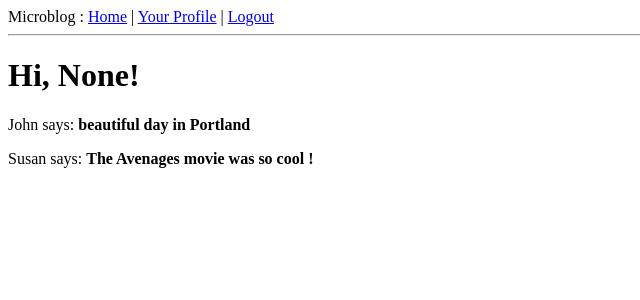
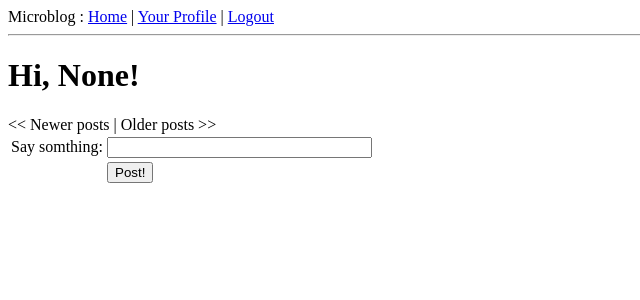
Before and after one commit to peachbupt/Lab, a Flask app: page / in a window 1280 px wide. Shown: the top 300 px of the page, without its empty margins (0-640 px from the left). Run offline with Flask 2, Linux system fonts and the light colour scheme; a user stored in the database is signed in; data comes from the database, SQL or seed files in the repository; data that the repository does not hold is empty; parts of the project's set-up code (start-up, migrations or seed data) failed here and were passed over.

Commit message:
[microblog] - Part IX, Pagination

```diff
--- a/microblog/app/forms.py
+++ b/microblog/app/forms.py
@@ -26,3 +26,6 @@
                 append('This nickname is already in use. Please choose another one.')
             return False
         return True
+
+class PostForm(Form):
+    post = StringField('post', validators= [DataRequired()])
--- a/microblog/app/models.py
+++ b/microblog/app/models.py
@@ -70,10 +70,10 @@
         return self.followed.filter(followers.c.followed_id == user.id).count() > 0
 
     def followed_posts(self):
-        return Post.query.join(followers, (followers.c.followed_id == Post.user_id))\
-            .filter(followers.c.follower_id == self.id)\
-            .order_by(Post.timestamp.desc())
-
+        return Post.query.join(
+            followers, (followers.c.followed_id == Post.user_id)).filter(
+                followers.c.follower_id == self.id).order_by(
+                    Post.timestamp.desc())
 
 class Post(db.Model):
     id = db.Column(db.Integer, primary_key = True)
--- a/microblog/app/templates/index.html
+++ b/microblog/app/templates/index.html
@@ -1,11 +1,29 @@
 {% extends "base.html"%}
 {% block content %}
     <body>
-        <h1>Hi, {{user.nickname}}!</h1>
-        {% for post in posts%}
-        <div>
-            <p> {{ post.author.nickname }} says: <b> {{post.body}} </b></p>
-        </div>
+        <h1>Hi, {{g.user.nickname}}!</h1>
+        <form action="" method="post" name="post">
+            {{ form.hidden_tag() }}
+            <table>
+                <tr>
+                    <td>Say somthing:</td>
+                    <td>{{ form.post(size=30, maxlength = 140)}}</td>
+                    <td>
+                        {% for error in form.post.errors %}
+                        <span style="color: red;">[{{ error }}]</span><br>
+                        {%endfor%}
+                    </td>
+                </tr>
+                <tr>
+                    <td></td>
+                    <td><input type="submit" value="Post!"></td>
+                    <td></td>
+                </tr>
+        </form>
+        {% for post in posts.items %}
+            {% include 'post.html' %}
         {% endfor %}
+        {% if posts.has_prev %}<a href="{{ url_for('index', page=posts.prev_num) }}">&lt;&lt; Newer posts</a>{% else %}&lt;&lt; Newer posts{% endif %} |
+{% if posts.has_next %}<a href="{{ url_for('index', page=posts.next_num) }}">Older posts &gt;&gt;</a>{% else %}Older posts &gt;&gt;{% endif %}
     </body>
 {% endblock%}
--- a/microblog/app/views.py
+++ b/microblog/app/views.py
@@ -2,27 +2,32 @@
 from flask_login import login_user, logout_user, current_user, login_required
 from app import app, db, lm, oid
 from datetime import datetime
-from .forms import LoginForm, EditForm
-from .models import User
+from .forms import LoginForm, EditForm, PostForm
+from .models import User, Post
+from config import POSTS_PER_PAGE
 
-@app.route('/')
-@app.route('/index')
+@app.route('/', methods=['GET', 'POST'])
+@app.route('/index', methods=['GET', 'POST'])
+@app.route('/index/<int:page>', methods=['GET', 'POST'])
 @login_required
-def index():
-    user = g.user
-    posts = [
-    {
-        'author' : {'nickname': 'John'},
-        'body': 'beautiful day in Portland'
-    },
-    {
-        'author' : {'nickname': 'Susan'},
-        'body' : "The Avenages movie was so cool !"
-    }
-    ]
+def index(page = 1):
+    form = PostForm()
+    if form.validate_on_submit():
+        post = Post(body=form.post.data,\
+            timestamp = datetime.utcnow(), author=g.user)
+        db.session.add(post)
+        db.session.commit()
+        flash('Your post is now live!')
+        return redirect(url_for('index'))
+
+    # Calling all() on this query
+    # just retrieves all the posts into a list,
+    posts = g.user.followed_posts().paginate(page, POSTS_PER_PAGE, False)
+
+    print posts
     return render_template("index.html",
         title = "Home",
-        user = user,
+        form = form,
         posts = posts)
 
 @app.route('/login', methods = ['GET', 'POST'])
@@ -57,6 +62,9 @@
         user = User(nickname = nickname, email = resp.email)
         db.session.add(user)
         db.session.commit()
+        #make the user follow him/herself
+        db.session.add(user.follow(user))
+        db.session.commit()
     remember_me = False
     if 'remember_me' in session:
         remember_me = session['remember_me']
@@ -77,21 +85,6 @@
     logout_user()
     return redirect(url_for('index'))
 
-@app.route('/user/<nickname>')
-@login_required
-def user(nickname):
-    user = User.query.filter_by(nickname = nickname).first()
-    if user == None:
-        flash("User {} not found".format(nickname))
-        return redirect('index')
-    posts = [
-        {'author': user, 'body': 'Test post #1'},
-        {'author': user, 'body': 'Test post #2'}
-    ]
-    return render_template('user.html',
-        user = user,
-        posts = posts)
-
 @app.route('/edit', methods=['GET', 'POST'])
 @login_required
 def edit():
@@ -108,6 +101,57 @@
         form.about_me.data = g.user.about_me
     return render_template('edit.html', form=form)
 
+@app.route('/follow/<nickname>')
+@login_required
+def follow(nickname):
+    user = User.query.filter_by(nickname=nickname).first()
+    if user is None:
+        flash('User %s not found.' % nickname)
+        return redirect(url_for('index'))
+    if user == g.user:
+        flash('You can\'t follow yourself!')
+        return redirect(url_for('user', nickname=nickname))
+    u = g.user.follow(user)
+    if u is None:
+        flash('Cannot follow ' + nickname + '.')
+        return redirect(url_for('user', nickname=nickname))
+    db.session.add(u)
+    db.session.commit()
+    flash('You are now following ' + nickname + '!')
+    return redirect(url_for('user', nickname=nickname))
+
+@app.route('/unfollow/<nickname>')
+@login_required
+def unfollow(nickname):
+    user = User.query.filter_by(nickname=nickname).first()
+    if user is None:
+        flash('User %s not found.' % nickname)
+        return redirect(url_for('index'))
+    if user == g.user:
+        flash('You can\'t unfollow yourself!')
+        return redirect(url_for('user', nickname=nickname))
+    u = g.user.unfollow(user)
+    if u is None:
+        flash('Cannot unfollow ' + nickname + '.')
+        return redirect(url_for('user', nickname=nickname))
+    db.session.add(u)
+    db.session.commit()
+    flash('You have stopped following ' + nickname + '.')
+    return redirect(url_for('user', nickname=nickname))
+
+@app.route('/user/<nickname>')
+@app.route('/user/<nickname>/<int:page>')
+@login_required
+def user(nickname, page=1):
+    user = User.query.filter_by(nickname=nickname).first()
+    if user is None:
+        flash('User %s not found.' % nickname)
+        return redirect(url_for('index'))
+    posts = user.posts.paginate(page, POSTS_PER_PAGE, False)
+    return render_template('user.html',
+                           user=user,
+                           posts=posts)
+
 @app.errorhandler(404)
 def not_found_error(error):
     return render_template('404.html'), 404
--- a/microblog/config.py
+++ b/microblog/config.py
@@ -15,3 +15,5 @@
     {'name': 'AOL', 'url': 'http://openid.aol.com/<username>'},
     {'name': 'Flickr', 'url': 'http://www.flickr.com/<username>'},
     {'name': 'MyOpenID', 'url': 'https://www.myopenid.com'}]
+# pagination
+POSTS_PER_PAGE = 3
--- a/microblog/tests.py
+++ b/microblog/tests.py
@@ -96,6 +96,7 @@
         f2 = u2.followed_posts().all()
         f3 = u3.followed_posts().all()
         f4 = u4.followed_posts().all()
+        print f1,f2,f3,f4
         assert len(f1) == 3
         assert len(f2) == 2
         assert len(f3) == 2
```
Also changed, not shown: microblog/app/templates/user.html (+15 -4 lines).
